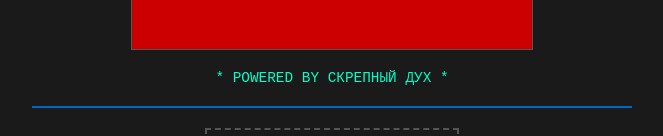
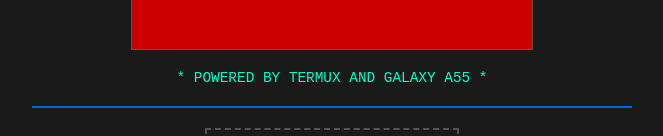
Before and after one commit to GudvinOGG/Page-obereg-v1.0, a plain HTML site: page index.html in a window 1280 px wide. Shown: the part 365-501 px from the top of the page, without its empty margins (308-971 px from the left). Drawn offline with Linux system fonts and the light colour scheme.

Commit message:
edited in termux

```diff
--- a/index.html
+++ b/index.html
@@ -98,7 +98,7 @@
         <div class="line"></div>
 
         <div class="flag"></div>
-        <div class="powered">* POWERED BY СКРЕПНЫЙ ДУХ *</div>
+        <div class="powered">* POWERED BY TERMUX AND GALAXY A55 *</div>
 
         <div class="line"></div>
 
```
